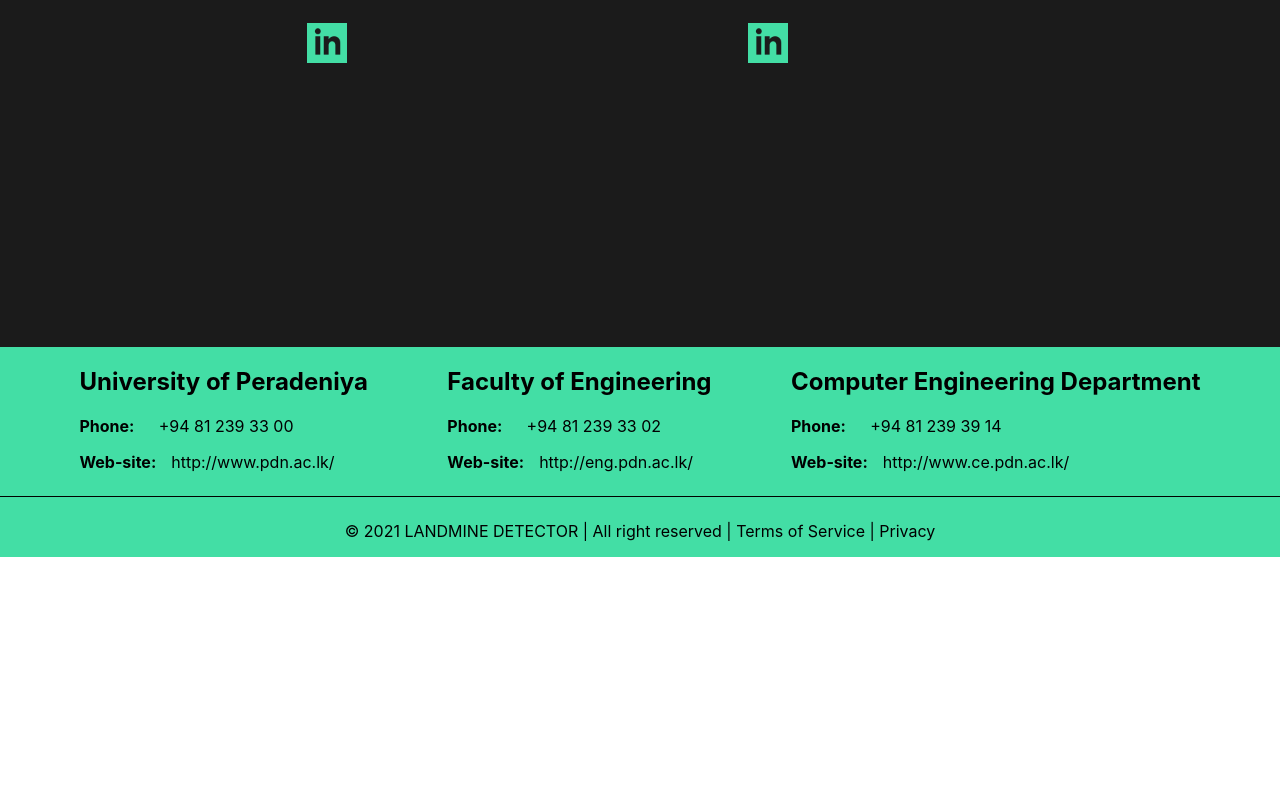
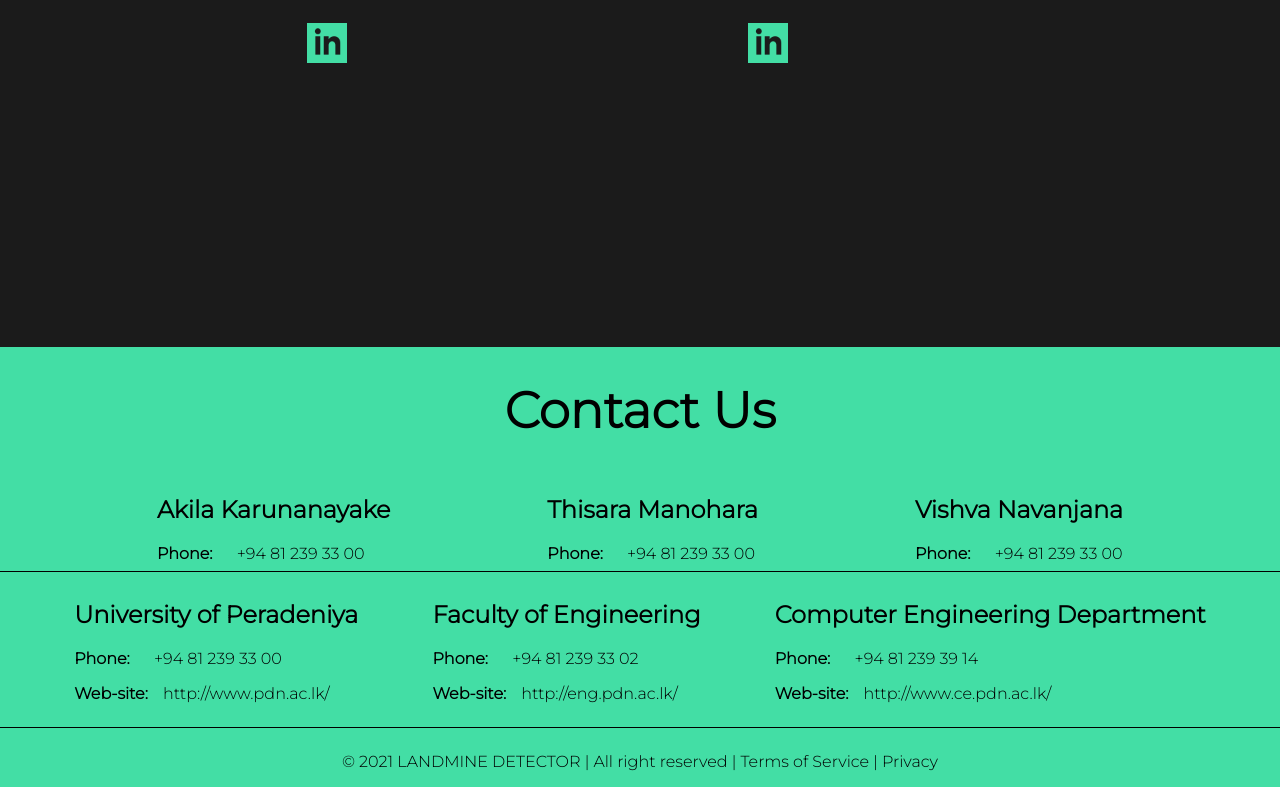
Before and after one commit to cepdnaclk/e17-3yp-Landmine-Detector, a React (Create React App) app in the folder website/: page / in a window 1280 px wide. Shown: the part 8825-9612 px from the top of the page. Before the commit the page ends 9382 px from the top, so only its background shows below. Built offline with nearby package versions, Linux system fonts and the light colour scheme.

Commit message:
Contacts added

```diff
--- a/website/src/components/Footer.css
+++ b/website/src/components/Footer.css
@@ -1,4 +1,7 @@
+@import url('https://fonts.googleapis.com/css2?family=Montserrat:wght@300&display=swap');
+
 .row {
+    font-family: 'Montserrat', sans-serif;
     color: black;
     background-color: #43dea5;
     display: flex;
@@ -8,6 +11,7 @@
   }
 
   .col a {
+    font-family: 'Montserrat', sans-serif;
     color: black;
     text-transform: lowercase;
   }
@@ -24,3 +28,8 @@
     /* font-family: "Franklin Gothic Medium", "Arial Narrow", Arial, sans-serif; */
     background-color: #43dea5;
   }
+
+  .contact {
+    font-family: 'Montserrat', sans-serif;
+    font-size: 50px;
+  }
--- a/website/src/components/Footer.js
+++ b/website/src/components/Footer.js
@@ -5,6 +5,36 @@ const Footer = () => {
     return(
 
         <div className='footer-body'>
+
+        <div className='row'>
+            <h1 className='contact'>Contact Us</h1>
+        </div>
+        <div className='row'>
+            <div className='col'>
+                <h2>Akila Karunanayake</h2>
+                <strong>Phone: </strong> &emsp;
+                +94 81 239 33 00 <br/>
+            </div>
+
+            <div className='col'>
+                <h2>Thisara Manohara</h2>
+                <strong>Phone: </strong> &emsp;
+                +94 81 239 33 00 <br/>
+            </div>
+
+            <div className='col'>
+                <h2>Vishva Navanjana</h2>
+                <strong>Phone: </strong> &emsp;
+                +94 81 239 33 00 <br/>
+            </div>
+
+
+
+        </div>
+
+
+        <hr/>
+
         <div className='row'>
             {/* col1 */}
             <div className='col'>
```
Also changed, not shown: 1 other file (tests, documents, lock files or other folders).
